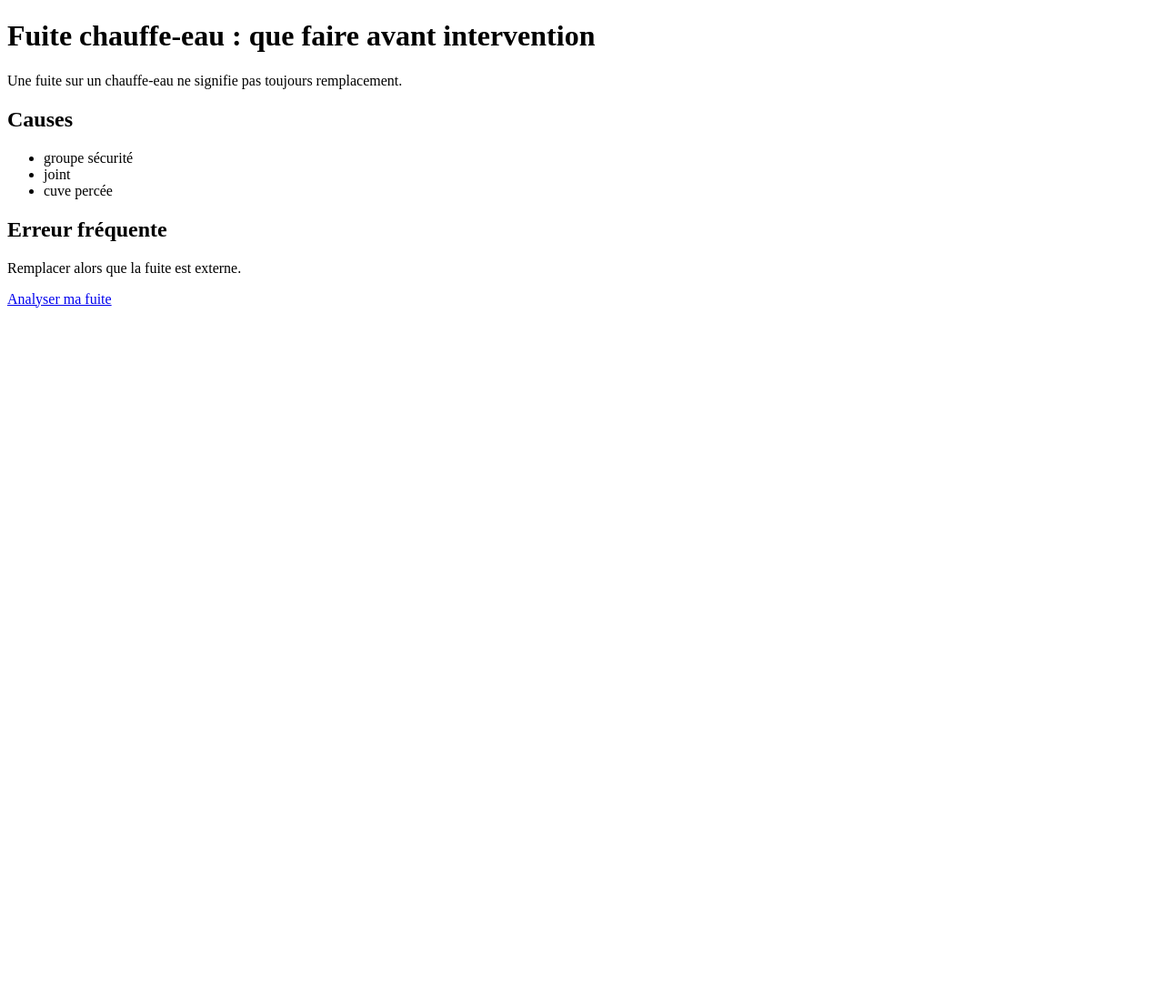
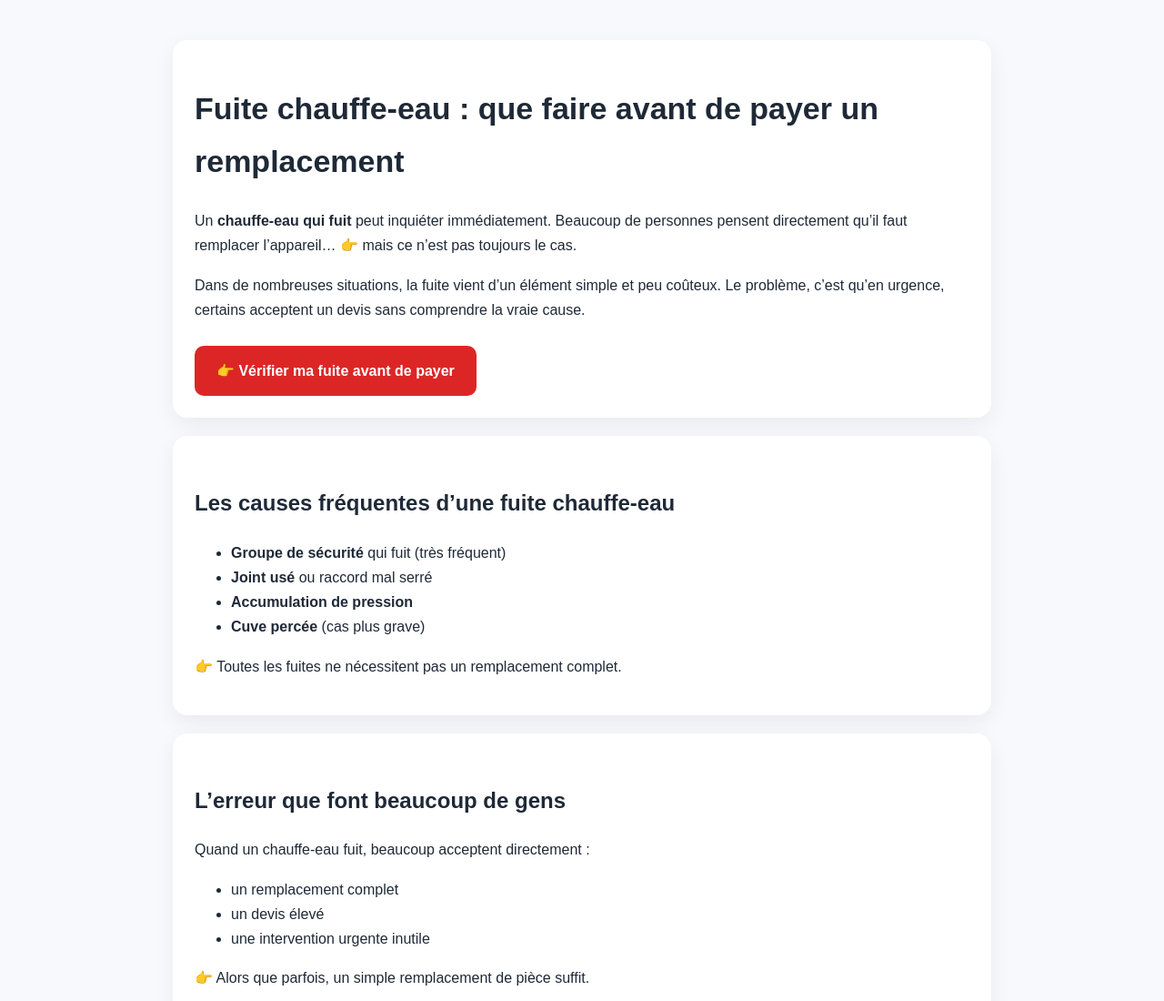
Before and after one commit to Tony-createur/diag-plomberie-france, a website: page fuite-chauffe-eau.html in a window 1280 px wide. Shown: the top 1100 px of the page at 91% size. Before the commit the page ends 800 px from the top, so only its background shows below. Drawn offline with Linux system fonts and the light colour scheme.

Commit message:
Update fuite-chauffe-eau.html

```diff
--- a/fuite-chauffe-eau.html
+++ b/fuite-chauffe-eau.html
@@ -1,19 +1,173 @@
-<!-- fuite-chauffe-eau.html -->
 <!DOCTYPE html>
 <html lang="fr">
 <head>
 <meta charset="UTF-8" />
-<title>Fuite chauffe-eau : que faire avant intervention</title>
-<meta name="description" content="Chauffe-eau qui fuit ? Comprenez les causes avant de payer un remplacement inutile." />
-<meta name="robots" content="index, follow" />
+<meta name="viewport" content="width=device-width, initial-scale=1.0" />
+
+<title>Fuite chauffe-eau : que faire avant de payer un remplacement inutile</title>
+
+<meta name="description" content="Chauffe-eau qui fuit ? Découvrez les vraies causes, les erreurs à éviter et comment savoir si un remplacement est vraiment nécessaire." />
+
+<meta name="robots" content="index, follow, max-image-preview:large" />
+
+<link rel="canonical" href="https://diagplomberiefrance.com/fuite-chauffe-eau.html" />
+
+<style>
+body{
+  margin:0;
+  font-family:Arial,sans-serif;
+  background:#f7f9fc;
+  color:#1f2937;
+  line-height:1.7;
+}
+.wrap{
+  max-width:900px;
+  margin:auto;
+  padding:24px;
+}
+.box{
+  background:#fff;
+  padding:24px;
+  border-radius:16px;
+  margin:20px 0;
+  box-shadow:0 8px 24px rgba(0,0,0,0.06);
+}
+h1{font-size:34px;}
+h2{margin-top:30px;}
+.cta{
+  display:inline-block;
+  background:#dc2626;
+  color:#fff;
+  padding:14px 24px;
+  border-radius:10px;
+  text-decoration:none;
+  font-weight:bold;
+  margin-top:10px;
+}
+.footer{
+  text-align:center;
+  margin-top:40px;
+  font-size:14px;
+}
+.footer a{
+  color:#dc2626;
+  text-decoration:none;
+  font-weight:bold;
+}
+</style>
+
 </head>
+
 <body>
-<h1>Fuite chauffe-eau : que faire avant intervention</h1>
-<p>Une fuite sur un chauffe-eau ne signifie pas toujours remplacement.</p>
-<h2>Causes</h2>
-<ul><li>groupe sécurité</li><li>joint</li><li>cuve percée</li></ul>
-<h2>Erreur fréquente</h2>
-<p>Remplacer alors que la fuite est externe.</p>
-<a href="https://diagplomberiefrance.com/">Analyser ma fuite</a>
+
+<div class="wrap">
+
+<div class="box">
+<h1>Fuite chauffe-eau : que faire avant de payer un remplacement</h1>
+
+<p>
+Un <strong>chauffe-eau qui fuit</strong> peut inquiéter immédiatement.
+Beaucoup de personnes pensent directement qu’il faut remplacer l’appareil…
+👉 mais ce n’est pas toujours le cas.
+</p>
+
+<p>
+Dans de nombreuses situations, la fuite vient d’un élément simple et peu coûteux.
+Le problème, c’est qu’en urgence, certains acceptent un devis sans comprendre la vraie cause.
+</p>
+
+<a class="cta" href="https://diagplomberiefrance.com/">
+👉 Vérifier ma fuite avant de payer
+</a>
+</div>
+
+<div class="box">
+<h2>Les causes fréquentes d’une fuite chauffe-eau</h2>
+
+<ul>
+<li><strong>Groupe de sécurité</strong> qui fuit (très fréquent)</li>
+<li><strong>Joint usé</strong> ou raccord mal serré</li>
+<li><strong>Accumulation de pression</strong></li>
+<li><strong>Cuve percée</strong> (cas plus grave)</li>
+</ul>
+
+<p>
+👉 Toutes les fuites ne nécessitent pas un remplacement complet.
+</p>
+</div>
+
+<div class="box">
+<h2>L’erreur que font beaucoup de gens</h2>
+
+<p>
+Quand un chauffe-eau fuit, beaucoup acceptent directement :
+</p>
+
+<ul>
+<li>un remplacement complet</li>
+<li>un devis élevé</li>
+<li>une intervention urgente inutile</li>
+</ul>
+
+<p>
+👉 Alors que parfois, un simple remplacement de pièce suffit.
+</p>
+</div>
+
+<div class="box">
+<h2>Comment savoir si le chauffe-eau doit être remplacé</h2>
+
+<p>Voici les signes importants :</p>
+
+<ul>
+<li>fuite directement depuis la cuve</li>
+<li>rouille visible</li>
+<li>appareil très ancien (10+ ans)</li>
+<li>fuite impossible à stopper</li>
+</ul>
+
+<p>
+👉 Dans les autres cas, la réparation est souvent possible.
+</p>
+</div>
+
+<div class="box">
+<h2>Avant d’appeler un plombier</h2>
+
+<p>
+Avant de payer une intervention, un <strong>diagnostic plomberie en ligne</strong> permet de :
+</p>
+
+<ul>
+<li>comprendre l’origine de la fuite</li>
+<li>éviter un remplacement inutile</li>
+<li>savoir si le devis est cohérent</li>
+</ul>
+
+<a class="cta" href="https://diagplomberiefrance.com/">
+🔥 Analyser mon chauffe-eau maintenant
+</a>
+</div>
+
+<div class="box">
+<h2>Voir aussi</h2>
+<p>
+Consultez aussi :
+<a href="/fuite-eau-urgence.html">fuite d’eau urgence</a>,
+<a href="/plombier-urgence.html">plombier urgence</a>,
+<a href="/canalisation-bouchee.html">canalisation bouchée</a>.
+</p>
+</div>
+
+<div class="footer">
+<p>
+<a href="/">Accueil</a> •
+<a href="/mentions-legales.html">Mentions légales</a> •
+<a href="/cgv.html">CGV</a>
+</p>
+</div>
+
+</div>
+
 </body>
 </html>
```
